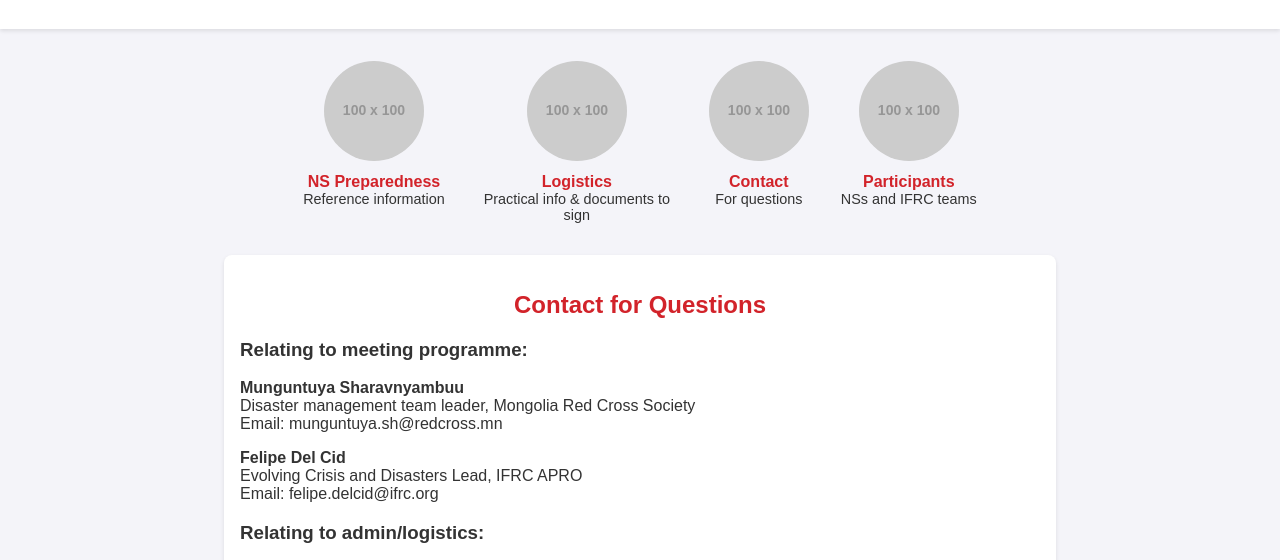
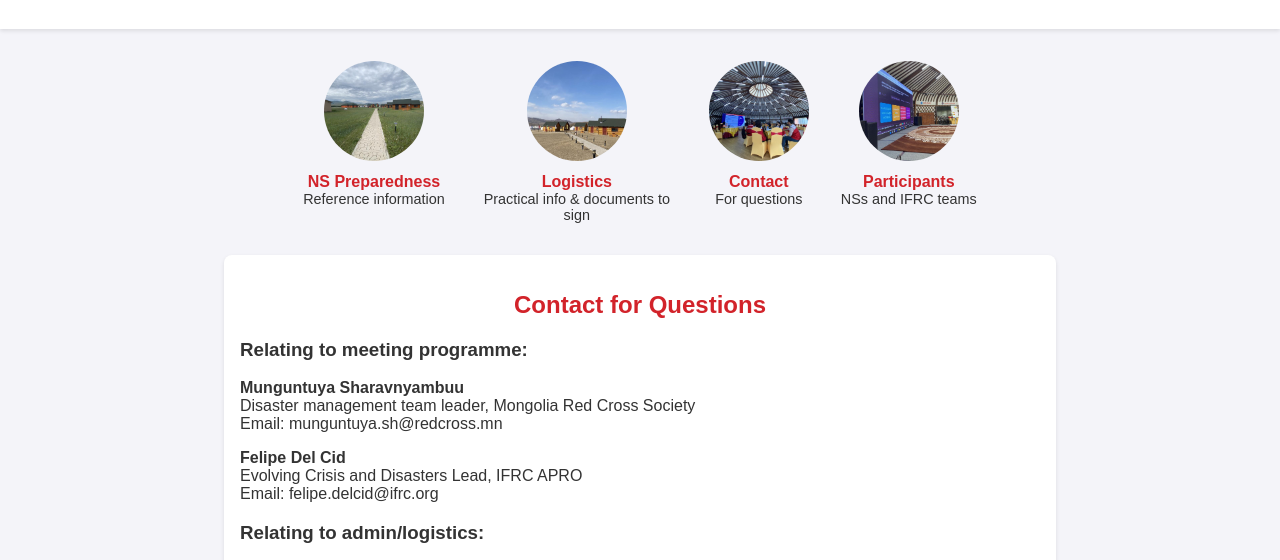
Before and after one commit to dcwgm/dcwg, a plain HTML site: page index.html in a window 1280 px wide. Shown: the part 229-789 px from the top of the page. Drawn offline with Linux system fonts and the light colour scheme; placeholder pictures from the web are drawn by us.

Commit message:
Update index.html

```diff
--- a/index.html
+++ b/index.html
@@ -295,22 +295,22 @@
     <!-- Icon Navigation -->
     <div class="nav-container">
         <div class="nav-item">
-            <img src="https://placehold.co/100x100" alt="NS Preparedness">
+            <img src="img/image1.jpeg" alt="NS Preparedness">
             <h3>NS Preparedness</h3>
             <p>Reference information</p>
         </div>
         <div class="nav-item">
-            <img src="https://placehold.co/100x100" alt="Logistics">
+            <img src="img/image2.jpeg" alt="Logistics">
             <h3>Logistics</h3>
             <p>Practical info & documents to sign</p>
         </div>
         <div class="nav-item">
-            <img src="https://placehold.co/100x100" alt="Contact">
+            <img src="img/image3.jpeg" alt="Contact">
             <h3>Contact</h3>
             <p>For questions</p>
         </div>
         <div class="nav-item">
-            <img src="https://placehold.co/100x100" alt="Participants">
+            <img src="img/image4.jpeg" alt="Participants">
             <h3>Participants</h3>
             <p>NSs and IFRC teams</p>
         </div>
```
